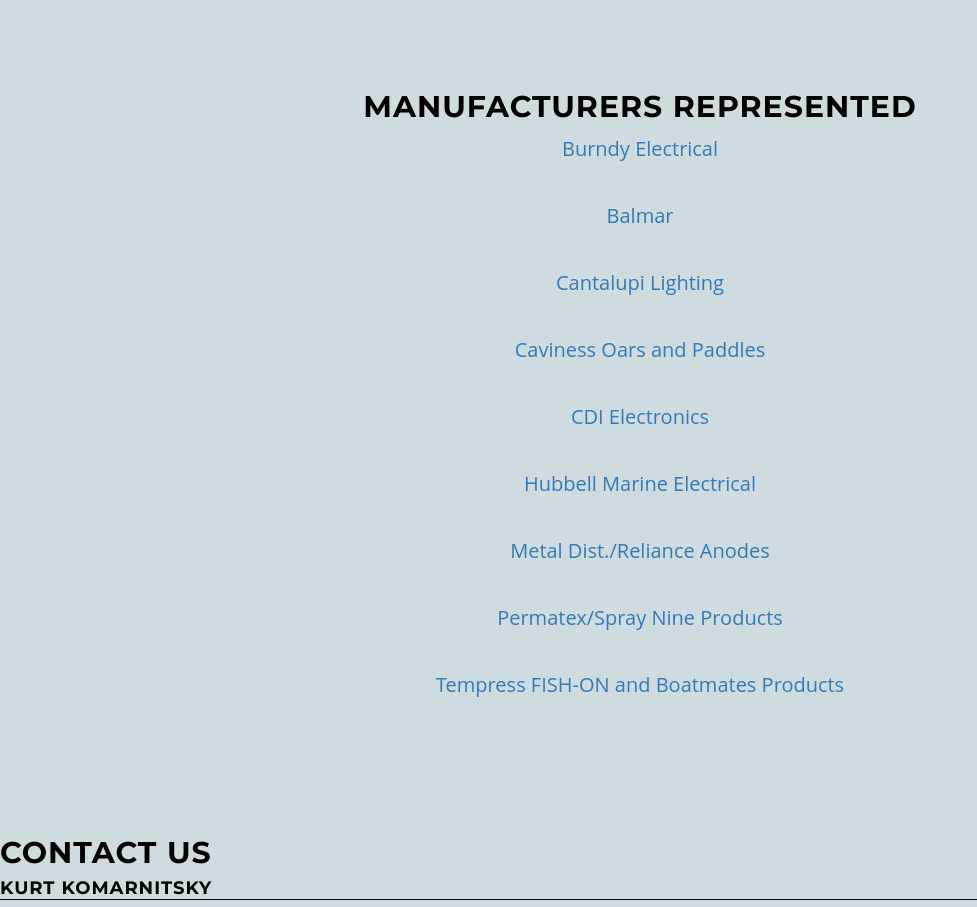
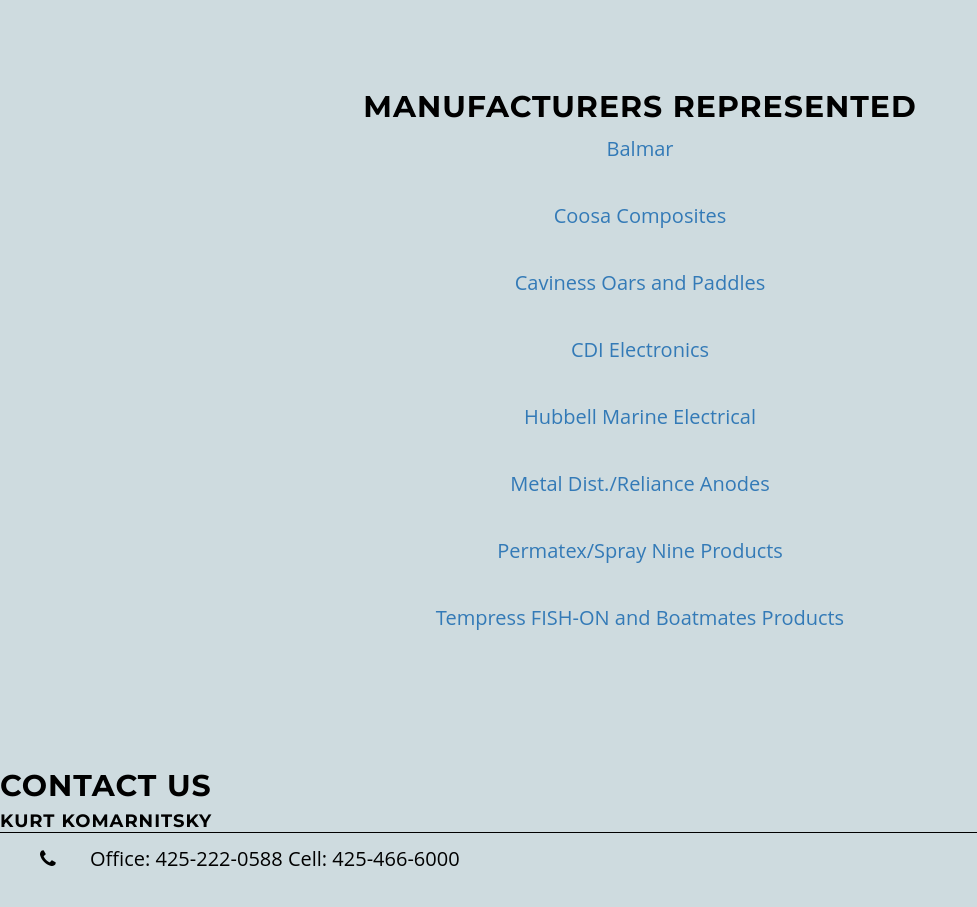
Before and after one commit to komarnickolas/MMW, a website: page public/index.html in a window 1280 px wide. Shown: the part 2620-3527 px from the top of the page, without its empty margins (0-977 px from the left). Drawn offline with nearby package versions, Linux system fonts and the light colour scheme.

Commit message:
Update index.html

```diff
--- a/public/index.html
+++ b/public/index.html
@@ -181,9 +181,8 @@
     <div id="manufacturers_links" class="row">
         <div class="col-lg-8 col-lg-offset-2">
             <h2>Manufacturers Represented</h2>
-            <p><a href="http://www.burndy.com">Burndy Electrical</a></p>
             <p><a href="http://www.balmar.net/">Balmar</p>
-            <p><a href="http://www.cantalupiusa.com">Cantalupi Lighting</a></p>
+            <p><a href="http://www.coosacomposites.com/">Coosa Composites</a></p>
             <p><a href="http://www.Cavinesspaddles.com">Caviness Oars and Paddles </a></p>
             <p><a href="http://www.cdielectronics.com/">CDI Electronics</a></p>
             <p><a href="http://www.hubbell-marine.com">Hubbell Marine Electrical</a></p>
```
